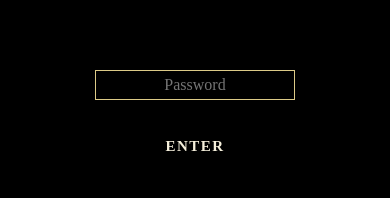
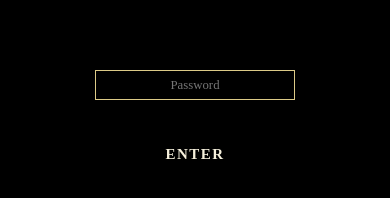
Before and after one commit to kamalmango/feline-productions, a React (Create React App) app: page / in a window 390 px wide. Shown: the part 338-536 px from the top of the page. Built offline with nearby package versions, Linux system fonts and the light colour scheme; a web font is replaced by a local one.

Commit message:
fix padding for mobile

```diff
--- a/src/App.css
+++ b/src/App.css
@@ -75,13 +75,14 @@
   .password {
     width: 200px;
     height: 30px;
+    font-size: 0.8rem;
   }
 
   .button {
     width: 150px;
     align-self: center;
     font-size: 15px;
-    padding: 0;
+    /* padding: 0; */
   }
 
   .logo {
```
